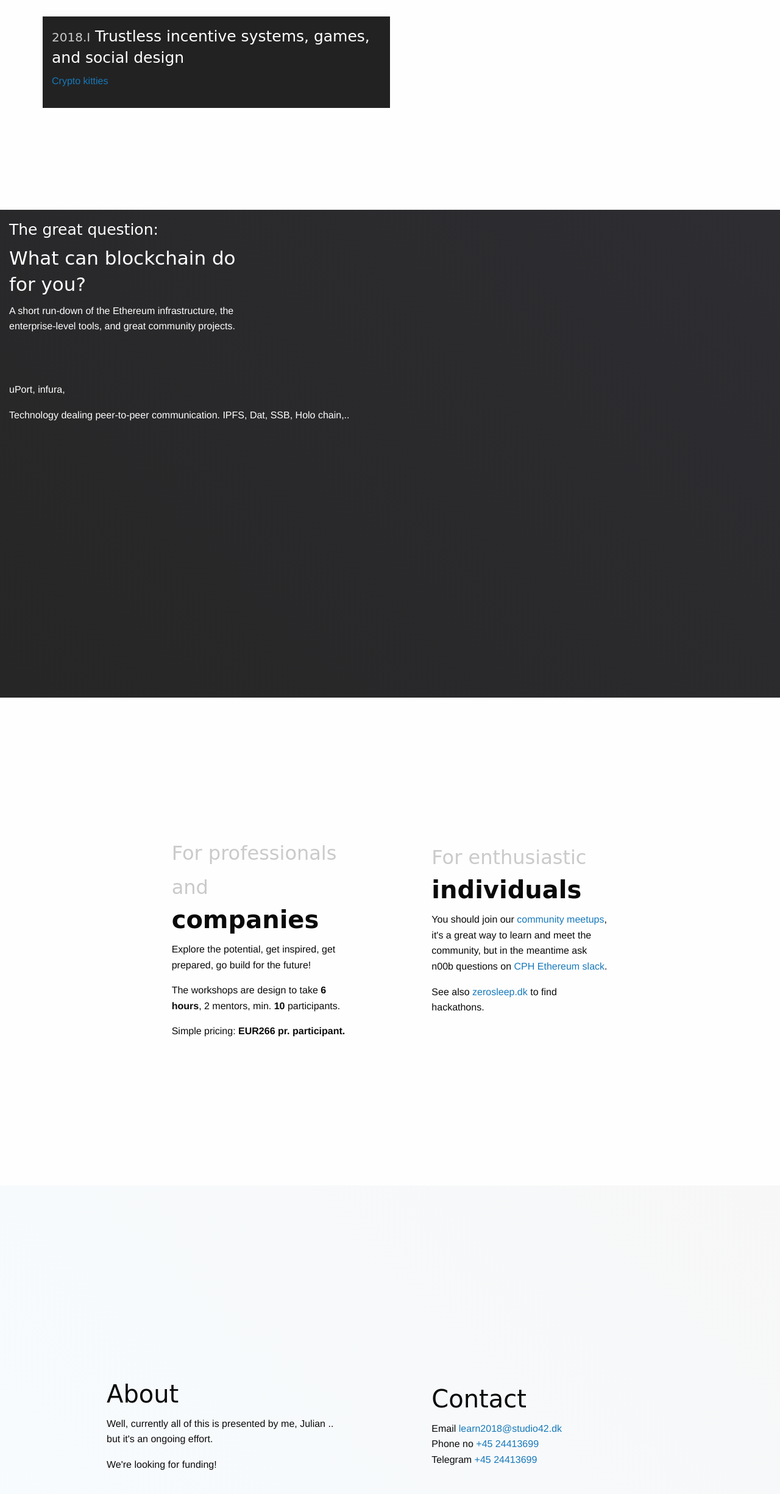
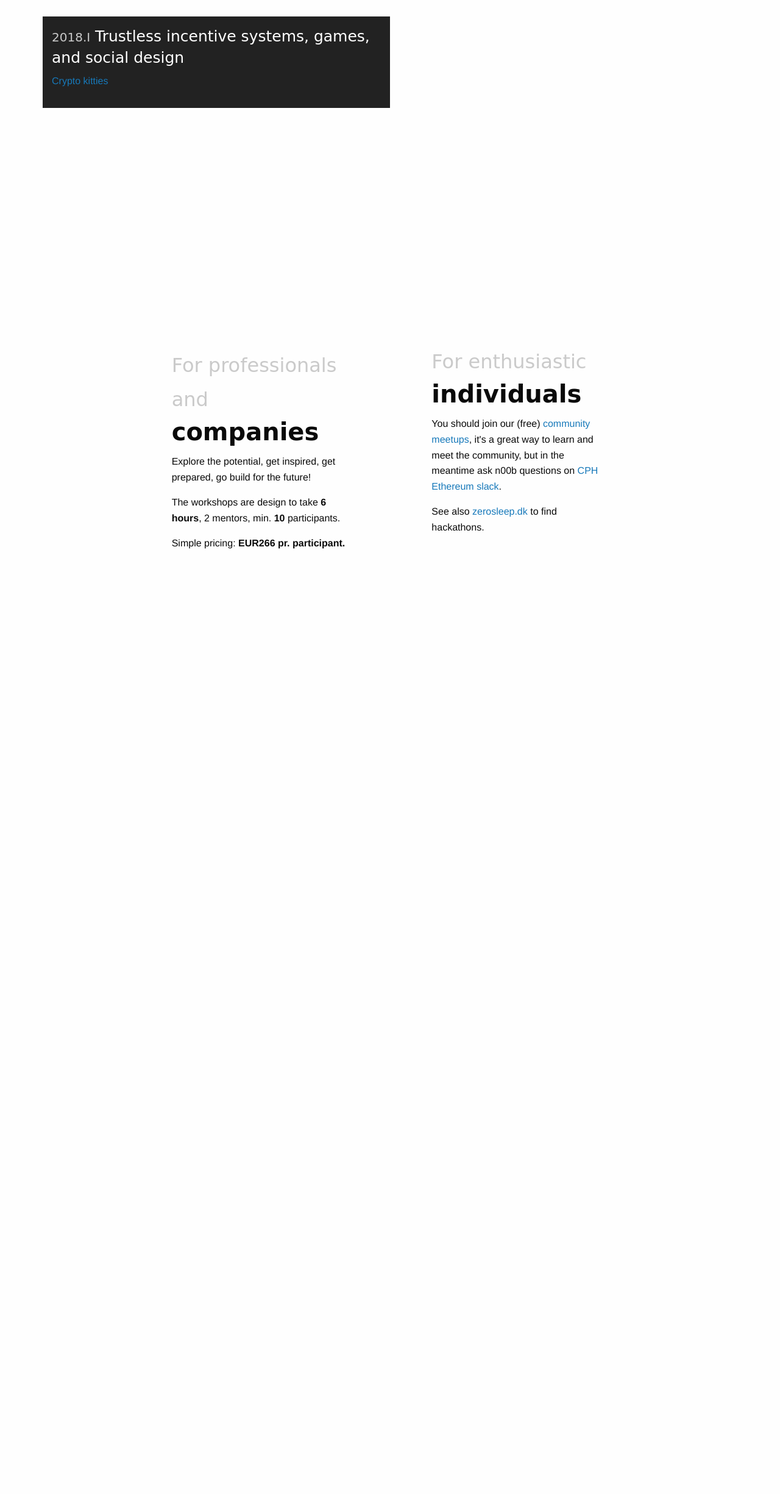
Before and after one commit to johncoffee/elp-pretotype-published, a plain HTML site: page index.html in a window 1280 px wide. Shown: the part 1256-3706 px from the top of the page at 61% size. After the commit the page ends 2400 px from the top, so only its background shows below. Drawn offline with nearby package versions, Linux system fonts and the light colour scheme; a web font is replaced by a local one.

Commit message:
comment out useless stuff

```diff
--- a/index.html
+++ b/index.html
@@ -130,32 +130,32 @@
 </div>
 
 
-<style>
-    .dark-gradient {
-        /* Permalink - use to edit and share this gradient: http://colorzilla.com/gradient-editor/#000000+0,45484d+100 */
-        background-image: linear-gradient(45deg, rgba(0,0,0,0.85) 0%,rgba(28,28,33,0.92) 100%)
-        /*background-repeat: repeat, no-repeat;*/
-    }
-</style>
-<div class="grid-container height-100-medium full dark-gradient text-white">
-    <div class="grid-x
-                grid-padding-x grid-padding-y
-                ">
-        <div class="cell medium-6 large-4" style="margin-bottom: 2rem">
-            <h4>The great question:</h4>
-            <h3>What can blockchain do for you?</h3>
-            <p>A short run-down of the Ethereum infrastructure, the enterprise-level tools, and great community projects.</p>
-        </div>
-        <div class="cell medium-12">
-            <p>
-                uPort, infura,
-            </p>
-            <p>
-                Technology dealing peer-to-peer communication. IPFS, Dat, SSB, Holo chain,..
-            </p>
-        </div>
-    </div>
-</div>
+<!--<style>-->
+    <!--.dark-gradient {-->
+        <!--/* Permalink - use to edit and share this gradient: http://colorzilla.com/gradient-editor/#000000+0,45484d+100 */-->
+        <!--background-image: linear-gradient(45deg, rgba(0,0,0,0.85) 0%,rgba(28,28,33,0.92) 100%)-->
+        <!--/*background-repeat: repeat, no-repeat;*/-->
+    <!--}-->
+<!--</style>-->
+<!--<div class="grid-container height-100-medium full dark-gradient text-white">-->
+    <!--<div class="grid-x-->
+                <!--grid-padding-x grid-padding-y-->
+                <!--">-->
+        <!--<div class="cell medium-6 large-4" style="margin-bottom: 2rem">-->
+            <!--<h4>The great question:</h4>-->
+            <!--<h3>What can blockchain do for you?</h3>-->
+            <!--<p>A short run-down of the Ethereum infrastructure, the enterprise-level tools, and great community projects.</p>-->
+        <!--</div>-->
+        <!--<div class="cell medium-12">-->
+            <!--<p>-->
+                <!--uPort, infura,-->
+            <!--</p>-->
+            <!--<p>-->
+                <!--Technology dealing peer-to-peer communication. IPFS, Dat, SSB, Holo chain,..-->
+            <!--</p>-->
+        <!--</div>-->
+    <!--</div>-->
+<!--</div>-->
 
 
 <div class="grid-container height-100-medium full">
@@ -179,55 +179,55 @@
         <div class="cell medium-7 large-3" style="margin-bottom: 2rem">
             <h2><small>For enthusiastic</small> <strong>individuals</strong></h2>
             <p>
-                You should join our <a href="https://www.meetup.com/Copenhagen-Ethereum-Meetup/">community meetups</a>,
+                You should join our (free) <a href="https://www.meetup.com/Copenhagen-Ethereum-Meetup/">community meetups</a>,
                 it's a great way to learn and meet the community, but in the meantime ask n00b questions on
                 <a href="https://cphethereum.slack.com/"> CPH Ethereum slack</a>.
             </p>
 
-            <p>See also <a href="http://zerosleep.dk">zerosleep.dk</a> to find hackathons.</p>
+            <p>See also <a href="http://calendar.zerosleep.dk">zerosleep.dk</a> to find hackathons.</p>
         </div>
     </div>
 </div>
 
 
-<style>
-    .very-light-gradient {
-        /* Permalink - use to edit and share this gradient: http://colorzilla.com/gradient-editor/#f7fcff+0,f7f7f7+100 */
-        background: rgb(247,252,255); /* Old browsers */
-        background: -moz-linear-gradient(45deg, rgba(247,252,255,1) 0%, rgba(247,247,247,1) 100%); /* FF3.6-15 */
-        background: -webkit-linear-gradient(45deg, rgba(247,252,255,1) 0%,rgba(247,247,247,1) 100%); /* Chrome10-25,Safari5.1-6 */
-        background: linear-gradient(45deg, rgba(247,252,255,1) 0%,rgba(247,247,247,1) 100%); /* W3C, IE10+, FF16+, Chrome26+, Opera12+, Safari7+ */
-        filter: progid:DXImageTransform.Microsoft.gradient( startColorstr='#f7fcff', endColorstr='#f7f7f7',GradientType=1 ); /* IE6-9 fallback on horizontal gradient */
-    }
-</style>
-<div class="grid-container height-100-medium full very-light-gradient">
-    <div class="grid-x
-                align-center-middle
-                grid-padding-x height-100">
-        <div class="cell medium-4">
-            <h2>About</h2>
-            <p>Well, currently all of this is presented by me, Julian .. but it's an ongoing effort. </p>
-            <p>We're looking for funding!</p>
-        </div>
+<!--<style>-->
+    <!--.very-light-gradient {-->
+        <!--/* Permalink - use to edit and share this gradient: http://colorzilla.com/gradient-editor/#f7fcff+0,f7f7f7+100 */-->
+        <!--background: rgb(247,252,255); /* Old browsers */-->
+        <!--background: -moz-linear-gradient(45deg, rgba(247,252,255,1) 0%, rgba(247,247,247,1) 100%); /* FF3.6-15 */-->
+        <!--background: -webkit-linear-gradient(45deg, rgba(247,252,255,1) 0%,rgba(247,247,247,1) 100%); /* Chrome10-25,Safari5.1-6 */-->
+        <!--background: linear-gradient(45deg, rgba(247,252,255,1) 0%,rgba(247,247,247,1) 100%); /* W3C, IE10+, FF16+, Chrome26+, Opera12+, Safari7+ */-->
+        <!--filter: progid:DXImageTransform.Microsoft.gradient( startColorstr='#f7fcff', endColorstr='#f7f7f7',GradientType=1 ); /* IE6-9 fallback on horizontal gradient */-->
+    <!--}-->
+<!--</style>-->
+<!--<div class="grid-container height-100-medium full very-light-gradient">-->
+    <!--<div class="grid-x-->
+                <!--align-center-middle-->
+                <!--grid-padding-x height-100">-->
+        <!--<div class="cell medium-4">-->
+            <!--<h2>About</h2>-->
+            <!--<p>Well, currently all of this is presented by me, Julian .. but it's an ongoing effort. </p>-->
+            <!--<p>We're looking for funding!</p>-->
+        <!--</div>-->
 
-        <div class="cell large-1"></div>
+        <!--<div class="cell large-1"></div>-->
 
-        <div class="cell medium-4">
-            <h2>Contact</h2>
-            <p>
-                Email <a href="mailto:learn2018@studio42.dk">learn2018@studio42.dk</a><br>
-                Phone no <a href="#" class="telephone"></a><br>
-                Telegram <a href="#" class="telephone-tgm"></a><br>
-                <script async>
-                    document.querySelector('.telephone').setAttribute('href','tel:+4524413699')
-                    document.querySelector('.telephone').innerHTML = "+45 24413699"
-                    document.querySelector('.telephone-tgm').setAttribute('href','tel:+4524413699')
-                    document.querySelector('.telephone-tgm').innerHTML = "+45 24413699"
-                </script>
-            </p>
-        </div>
-    </div>
-</div>
+        <!--<div class="cell medium-4">-->
+            <!--<h2>Contact</h2>-->
+            <!--<p>-->
+                <!--Email <a href="mailto:learn2018@studio42.dk">learn2018@studio42.dk</a><br>-->
+                <!--Phone no <a href="#" class="telephone"></a><br>-->
+                <!--Telegram <a href="#" class="telephone-tgm"></a><br>-->
+                <!--<script async>-->
+                    <!--document.querySelector('.telephone').setAttribute('href','tel:+4524413699')-->
+                    <!--document.querySelector('.telephone').innerHTML = "+45 24413699"-->
+                    <!--document.querySelector('.telephone-tgm').setAttribute('href','tel:+4524413699')-->
+                    <!--document.querySelector('.telephone-tgm').innerHTML = "+45 24413699"-->
+                <!--</script>-->
+            <!--</p>-->
+        <!--</div>-->
+    <!--</div>-->
+<!--</div>-->
 
 </body>
 </html>
```
